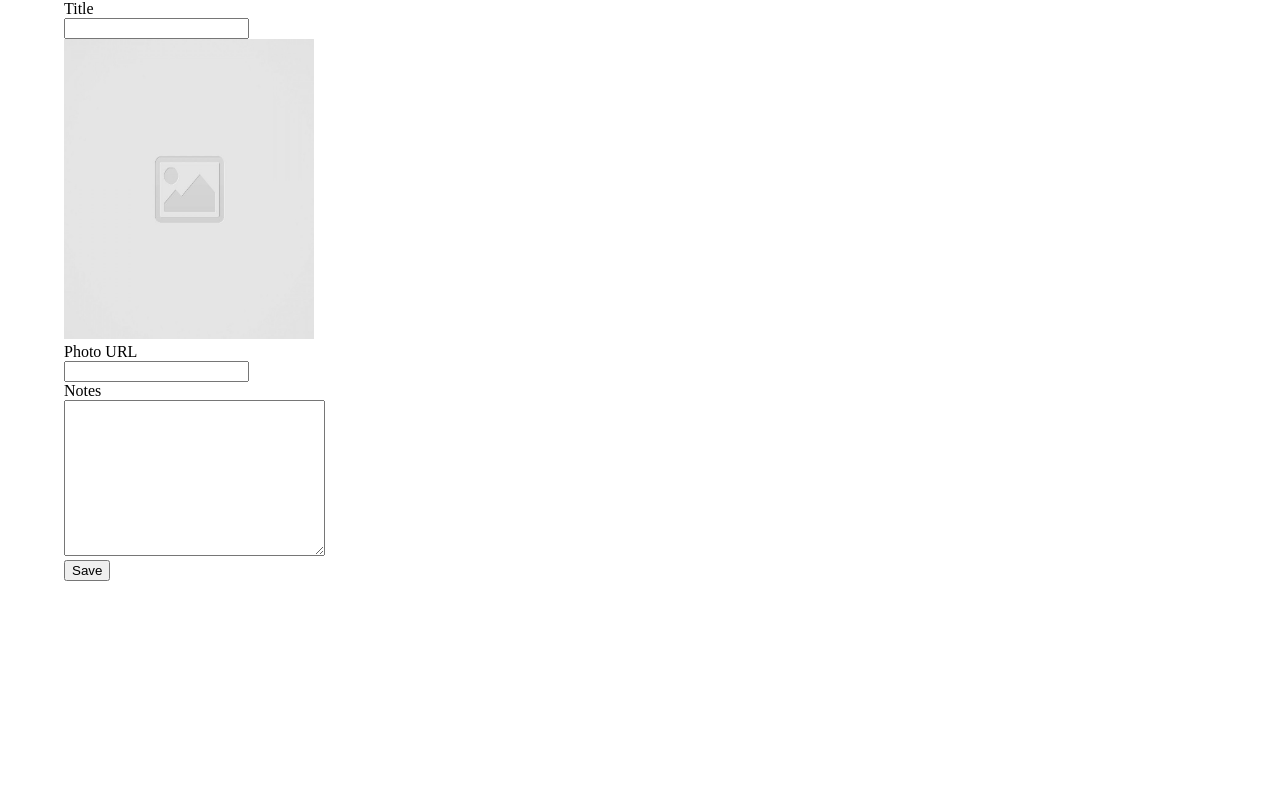
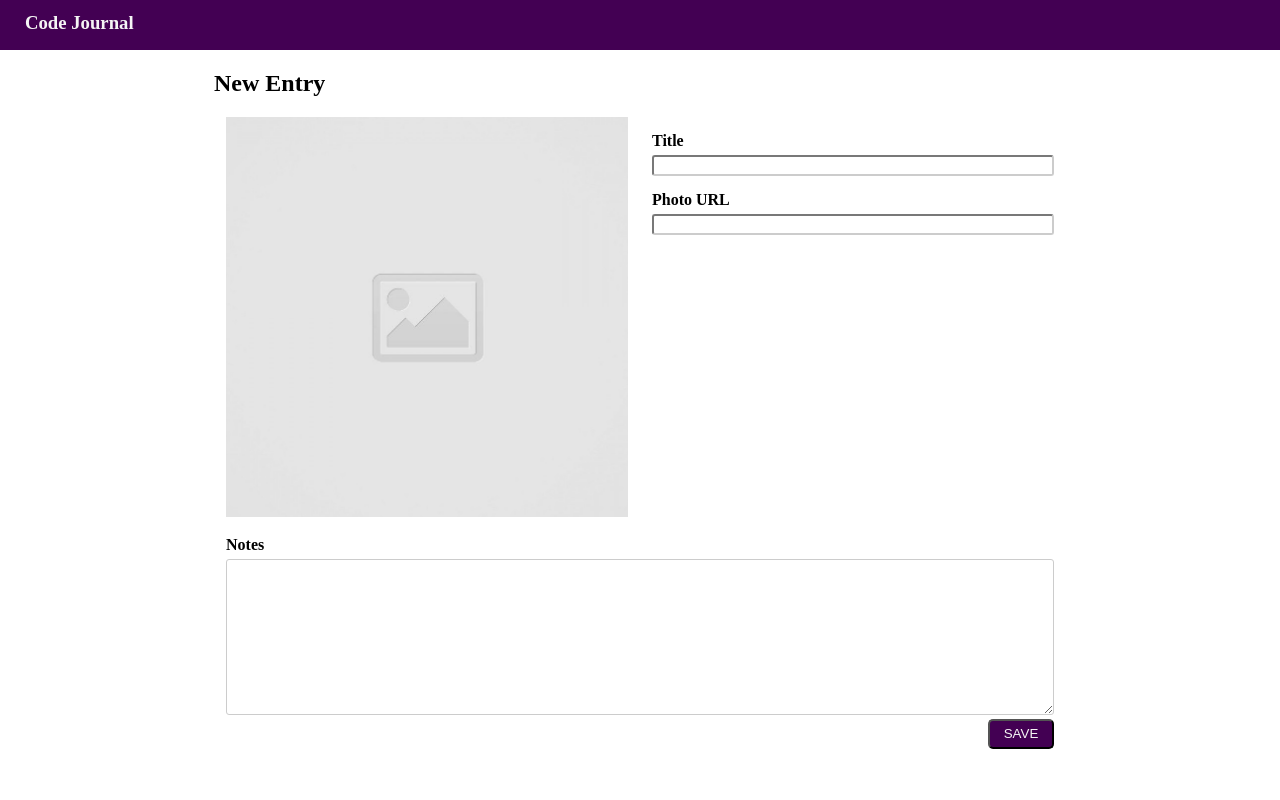
Before and after one commit to thomas-tahk/code-journal, a website: page index.html in a window 1280 px wide. Drawn offline with Linux system fonts and the light colour scheme.

Commit message:
added css and touched up html and js.

```diff
--- a/css/styles.css
+++ b/css/styles.css
@@ -1,13 +1,52 @@
-div[data-view] {
-  margin: 0 auto;
-  width: 90%;
+h3 {
+  color: whitesmoke;
+  background-color: rgb(67, 0, 83);
+  margin-top: 0;
+  padding-top: 12px;
+  padding-left: 25px;
+  height: 50px;
 }
 
 img {
-  width: 250px;
-  height: 300px;
+  width: 100%;
+  height: 400px;
 }
 
 label {
   display: block;
+  font-weight: bold;
+  margin-top: 15px;
 }
+
+input,
+textarea {
+  margin-top: 5px;
+  width: 100%;
+  border-radius: 3px;
+  border-color: #ccc;
+}
+
+button {
+  display: inline-block;
+  background-color: rgb(67, 0, 83);
+  color: whitesmoke;
+  border-radius: 5px;
+  width: 66px;
+  height: 30px;
+  margin-bottom: 50px;
+}
+
+.button-wrapper {
+  display: flex;
+  justify-content: flex-end;
+}
+
+input:focus,
+textarea:focus {
+  border: 3px solid rgb(107, 0, 134);
+  outline: none;
+}
+
+.no-wrap {
+  flex-wrap: no-wrap;
+}
--- a/index.html
+++ b/index.html
@@ -17,27 +17,38 @@
 </head>
 <body>
   <header>
+    <h3>Code Journal</h3>
   </header>
   <main>
+    <div class="container">
       <div data-view="entry-form">
-      <form action="">
-        <div class="title">
+        <form>
+          <h2>New Entry</h2>
+          <div class="row no-wrap">
+            <div class="column-half">
+              <img src="images/placeholder-image-square.jpg" alt="user-image-placeholder">
+            </div>
+            <div class="column-half">
               <label for="title">Title</label>
               <input required type="text" name="title">
-        </div>
-        <div class="photo-url">
-          <img src="images/placeholder-image-square.jpg" alt="user-image-placeholder">
               <label for="p-url">Photo URL</label>
               <input required type="url" name="p-url" id="p-url">
             </div>
-        <div class="notes">
+          </div>
+          <div class="row">
+            <div class="column-full">
               <label for="notes">Notes</label>
-          <textarea name="notes" cols="30" rows="10">
-          </textarea>
+              <textarea name="notes" cols="30" rows="10"></textarea>
+              <div class="button-wrapper">
+                <button>SAVE</button>
               </div>
-        <button>Save</button>
+            </div>
+          </div>
         </form>
       </div>
+    </div>
+
+
   </main>
   <script src="js/data.js"></script>
   <script src="js/main.js"></script>
--- a/js/data.js
+++ b/js/data.js
@@ -1,5 +1,4 @@
 /* exported data */
-
 var data = {
   view: 'entry-form',
   entries: [],
--- a/js/main.js
+++ b/js/main.js
@@ -1,6 +1,6 @@
 /* Test-use stuff:
 Ada Lovelace
-https://miro.medium.com/max/1400/a.pn
+https://media.newyorker.com/photos/590952556552fa0be682c157/master/w_2560%2Cc_limit/ada-lovelace-290.jpeg
 Augusta Ada King, Countess of Lovelace was an
 English mathematician and writer, chiefly known for her
 work on Charles Babbage's proposed mechanical general-purpose
@@ -8,13 +8,13 @@ computer, the Analytical Engine.
 */
 
 var $photoUrl = document.querySelector('input#p-url');
-var $photoPreview = document.querySelector('.photo-url > img');
+var $photoPreview = document.querySelector('img');
 $photoUrl.addEventListener('input', function (e) {
   $photoPreview.setAttribute('src', $photoUrl.value);
 });
 
 var $entryForm = document.querySelector("[data-view='entry-form'] > form");
-var $formInputs = document.querySelectorAll('form > div > input');
+var $formInputs = document.querySelectorAll('input');
 
 function submitHandler(event) {
   event.preventDefault();
@@ -26,7 +26,7 @@ function submitHandler(event) {
   dataPoint.nextEntryId = data.nextEntryId;
   data.nextEntryId += 1;
   data.entries.unshift(dataPoint);
-  $photoPreview.setAttribute('src', '');
+  $photoPreview.setAttribute('src', 'images/placeholder-image-square.jpg');
   $entryForm.reset();
 }
 
```
Lines whose indentation alone changed are shown as unchanged.
